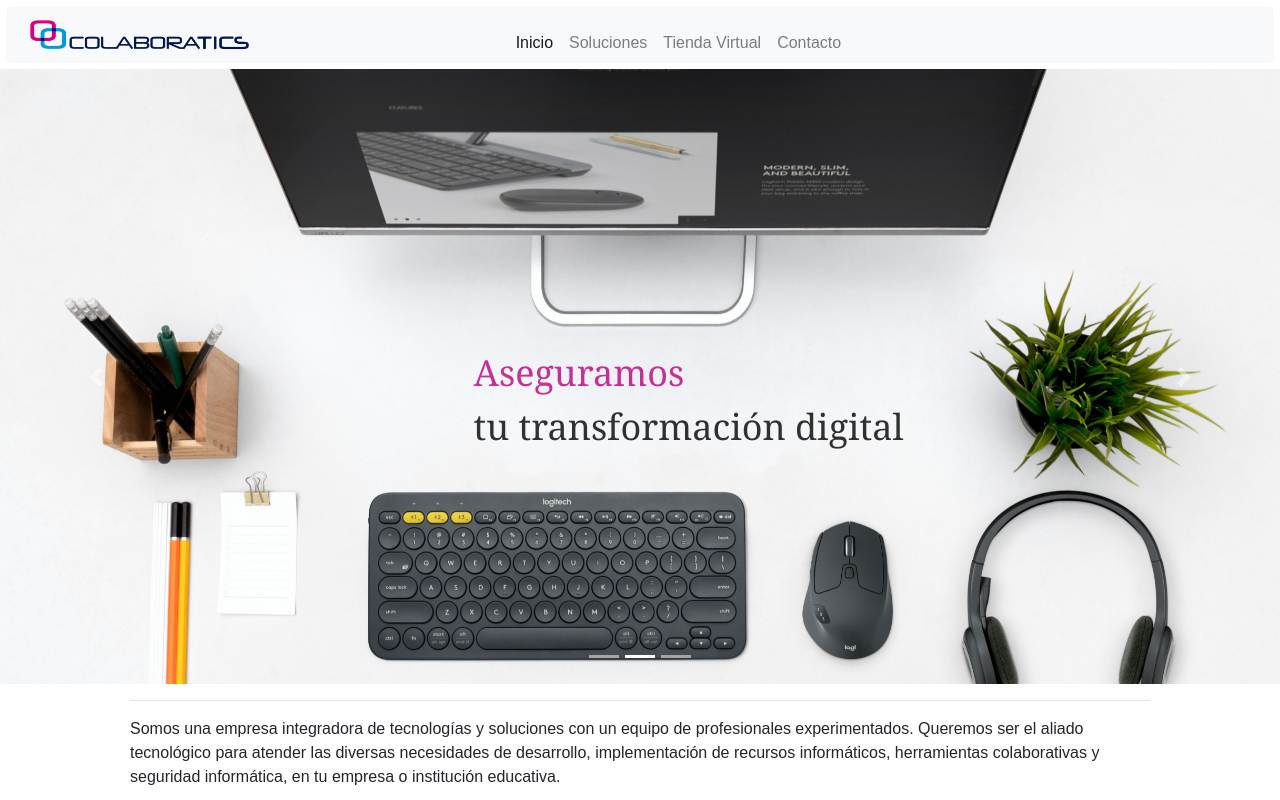
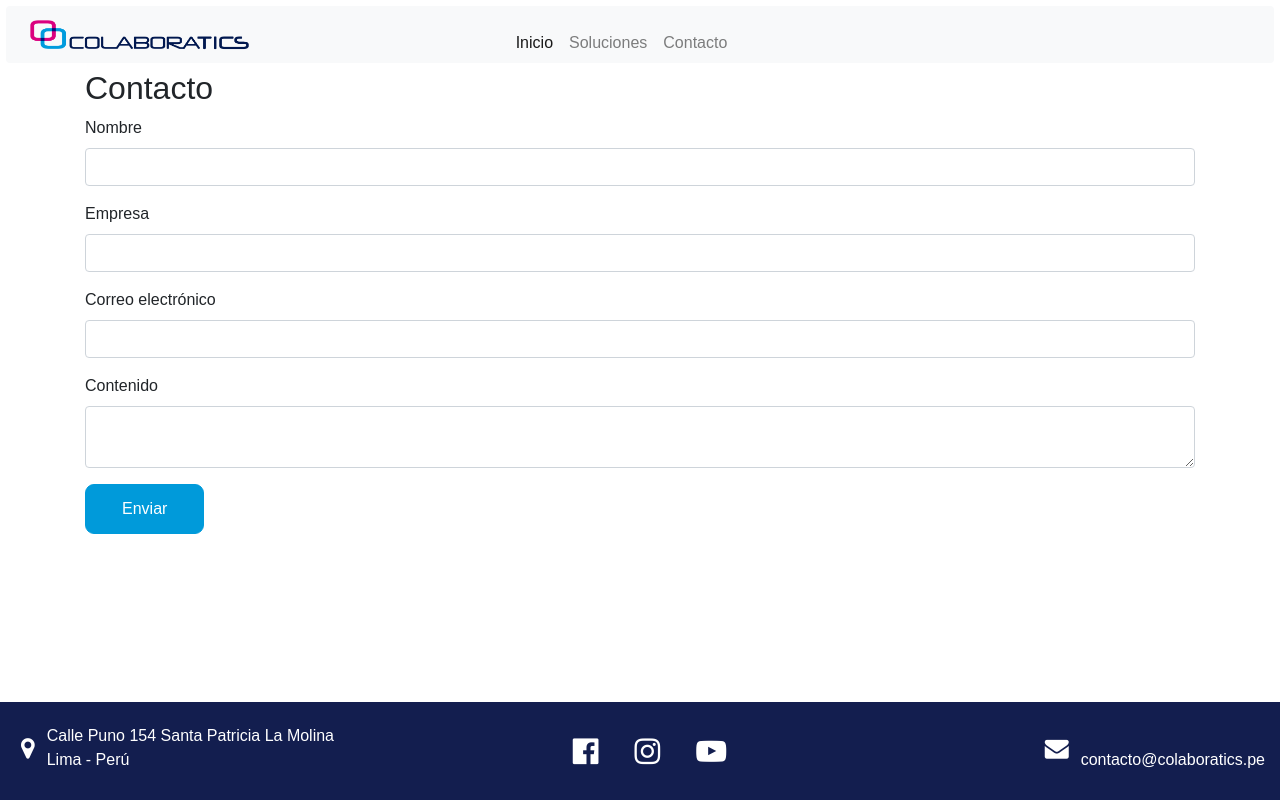
Before and after one commit to renzogcorzo/colaboratics-web, an Angular app: page /contact in a window 1280 px wide. Shown: the top 800 px of the page. Built offline with nearby package versions, Linux system fonts and the light colour scheme.

Commit message:
add contact form, footer email contact

```diff
--- a/src/app/app-routing.module.ts
+++ b/src/app/app-routing.module.ts
@@ -2,9 +2,11 @@ import { NgModule } from '@angular/core';
 import { Routes, RouterModule } from '@angular/router';
 import { HomeComponent } from './home/home.component';
 import { StoreComponent } from './store/store.component';
+import { ContactComponent } from './contact/contact.component';
 
 const routes: Routes = [
   { path: 'store', component: StoreComponent },
+  { path: 'contact', component: ContactComponent },
   { path: '**', component: HomeComponent }
 
 ];
--- a/src/app/app.component.html
+++ b/src/app/app.component.html
@@ -1,3 +1,5 @@
-<app-header></app-header>
-<router-outlet></router-outlet>
-<app-footer></app-footer>
+<div id="wrapper">
+    <app-header></app-header>
+    <router-outlet id="page-content"></router-outlet>
+    <app-footer id="footer"></app-footer>
+</div>
--- a/src/app/app.module.ts
+++ b/src/app/app.module.ts
@@ -15,6 +15,7 @@ import { CollapseModule } from 'ngx-bootstrap/collapse';
 import { ParallaxDirective } from './parallax.directive';
 import { PreviewComponent } from './preview/preview.component';
 import { StoreComponent } from './store/store.component';
+import { ContactComponent } from './contact/contact.component';
 
 
 @NgModule({
@@ -28,7 +29,8 @@ import { StoreComponent } from './store/store.component';
     FooterContactComponent,
     ParallaxDirective,
     PreviewComponent,
-    StoreComponent
+    StoreComponent,
+    ContactComponent
   ],
   imports: [
     BrowserModule,
--- /dev/null
+++ b/src/app/contact/contact.component.html
@@ -0,0 +1,20 @@
+<form class="container">
+    <h2>Contacto</h2>
+    <div class="form-group">
+        <label for="name">Nombre</label>
+        <input type="text" class="form-control" id="name">
+    </div>
+    <div class="form-group">
+        <label for="name">Empresa</label>
+        <input type="text" class="form-control" id="company">
+    </div>
+    <div class="form-group">
+        <label for="email">Correo electrónico</label>
+        <input type="email" class="form-control" id="email" aria-describedby="email">
+    </div>
+    <div class="form-group">
+        <label for="name">Contenido</label>
+        <textarea type="text" class="form-control" id="body"></textarea>
+    </div>
+    <button type="submit" class="btn btn-primary">Enviar</button>
+</form>
--- /dev/null
+++ b/src/app/contact/contact.component.ts
@@ -0,0 +1,15 @@
+import { Component, OnInit } from '@angular/core';
+
+@Component({
+  selector: 'app-contact',
+  templateUrl: './contact.component.html',
+  styleUrls: ['./contact.component.less']
+})
+export class ContactComponent implements OnInit {
+
+  constructor() { }
+
+  ngOnInit(): void {
+  }
+
+}
--- a/src/app/footer-contact/footer-contact.component.html
+++ b/src/app/footer-contact/footer-contact.component.html
@@ -1,12 +1,13 @@
 <div class="container phone-container">
     <div class="row">
         <div class="col-xs-1">
-            <span class="address-icon"><i class="fa fa-phone"></i></span>
+            <span class="address-icon"><i class="fa fa-envelope"></i></span>
         </div>
         <div class="col-xs-11">
-            <span>Central Telefónica
+            <span class="mail">
                 <br>
-                51995042871</span>
+                <a href="mailto:contacto@colaboratics.pe">contacto@colaboratics.pe</a>
+            </span>
         </div>
     </div>
 </div>
--- a/src/app/footer-contact/footer-contact.component.less
+++ b/src/app/footer-contact/footer-contact.component.less
@@ -1,9 +1,19 @@
 .fa {
-    font-size: 24px;
-    position: relative;
-    padding: 12px;
+  font-size: 24px;
+  position: relative;
+  padding: 12px;
 }
 
 .phone-container {
-    padding: 6px 12px 6px 6px;
+  padding: 6px 12px 6px 6px;
 }
+
+.mail {
+  text-align: center;
+  position: relative;
+  top: px;
+
+  a {
+    color: #fff;
+  }
+}
--- a/src/app/header/header.component.html
+++ b/src/app/header/header.component.html
@@ -10,16 +10,16 @@
         <div class="collapse navbar-collapse center" id="navbarSupportedContent" [collapse]="isCollapsed">
             <ul class="navbar-nav mr-auto">
                 <li class="nav-item active">
-                    <a class="nav-link" href="#">Inicio <span class="sr-only">(current)</span></a>
+                    <a class="nav-link" href="#">Inicio <span class="sr-only"></span></a>
                 </li>
                 <li class="nav-item">
-                    <a class="nav-link" href="#">Soluciones<span class="sr-only">(current)</span></a>
+                    <a class="nav-link" href="#">Soluciones<span class="sr-only"></span></a>
+                </li>
+                <li class="nav-item" *ngIf="false">
+                    <a class="nav-link" href="/store">Tienda Virtual<span class="sr-only"></span></a>
                 </li>
                 <li class="nav-item">
-                    <a class="nav-link" href="/store">Tienda Virtual<span class="sr-only">(current)</span></a>
-                </li>
-                <li class="nav-item ">
-                    <a class="nav-link" href="#">Contacto <span class="sr-only">(current)</span></a>
+                    <a class="nav-link" href="/contact">Contacto<span class="sr-only"></span></a>
                 </li>
             </ul>
         </div>
--- a/src/app/home/home.component.less
+++ b/src/app/home/home.component.less
@@ -5,7 +5,6 @@
 section {
     display: block;
     position: relative;
-    margin-bottom: 12px;
 }
 
 .section-image {
--- a/src/styles.less
+++ b/src/styles.less
@@ -2,8 +2,29 @@
   color: #fff;
 }
 
-body{
+body {
   font-family: Arial, Helvetica, sans-serif;
+}
+
+html,
+body {
+  height: 100%;
+}
+
+#wrapper {
+  position: relative;
+  height: auto;
+  min-height: 100%;
+}
+
+#page-content {
+  position: relative;
+}
+
+#footer {
+  position: absolute;
+  bottom: 0;
+  width: 100%;
 }
 
 .btn-primary {
@@ -20,11 +41,12 @@ body{
 .btn:hover {
   background-color: #131E4F;
   color: #fff !important;
-    border-color:  #131E4F;
+  border-color: #131E4F;
 }
+
 .btn:active,
 .btn:target {
   background-color: #131E4F;
   color: #fff !important;
-    border-color:  #131E4F;
+  border-color: #131E4F;
 }
```
Also changed, not shown: src/app/contact/contact.component.less (added), 1 other file (tests, documents, lock files or other folders). Lines whose indentation alone changed are shown as unchanged.
